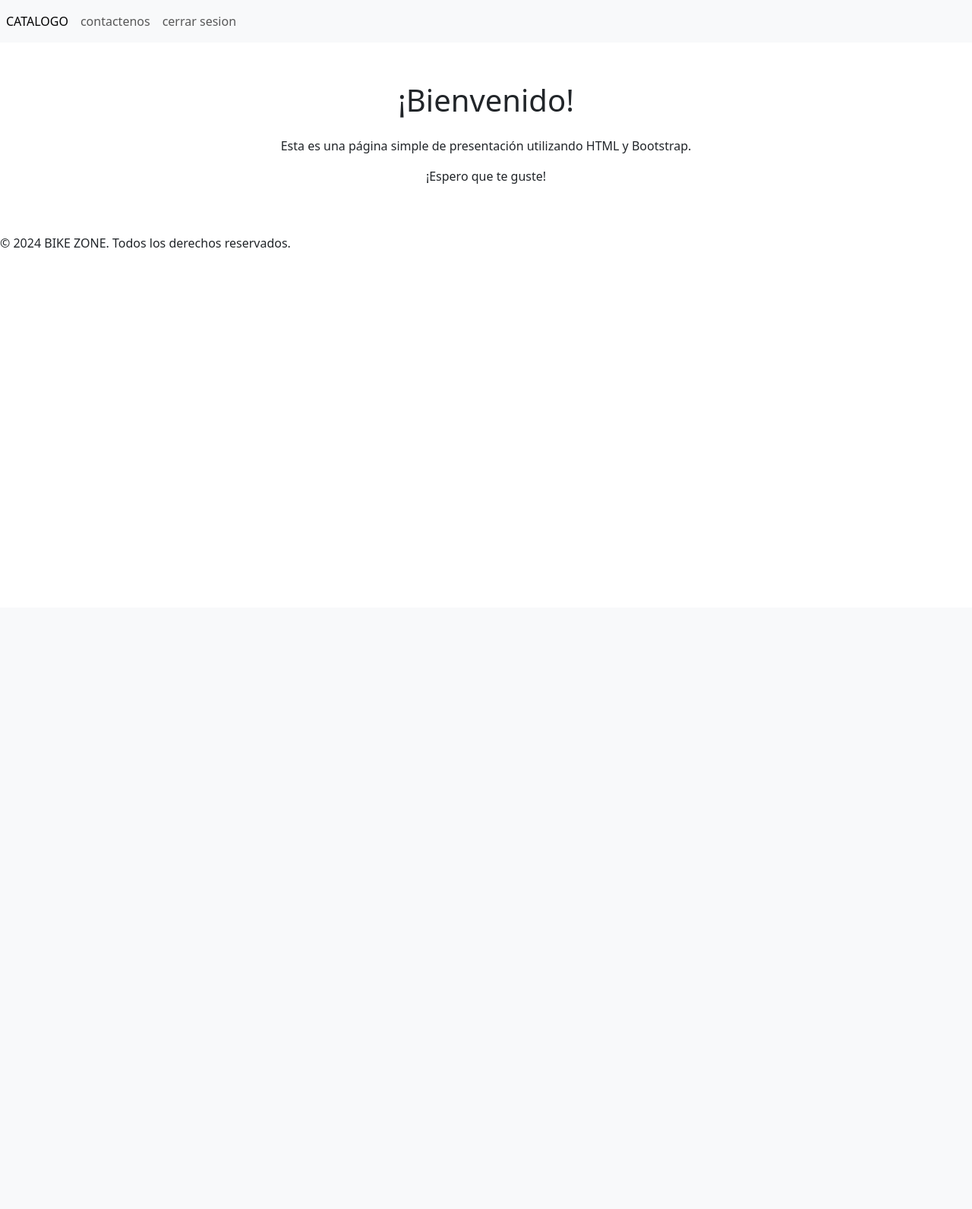
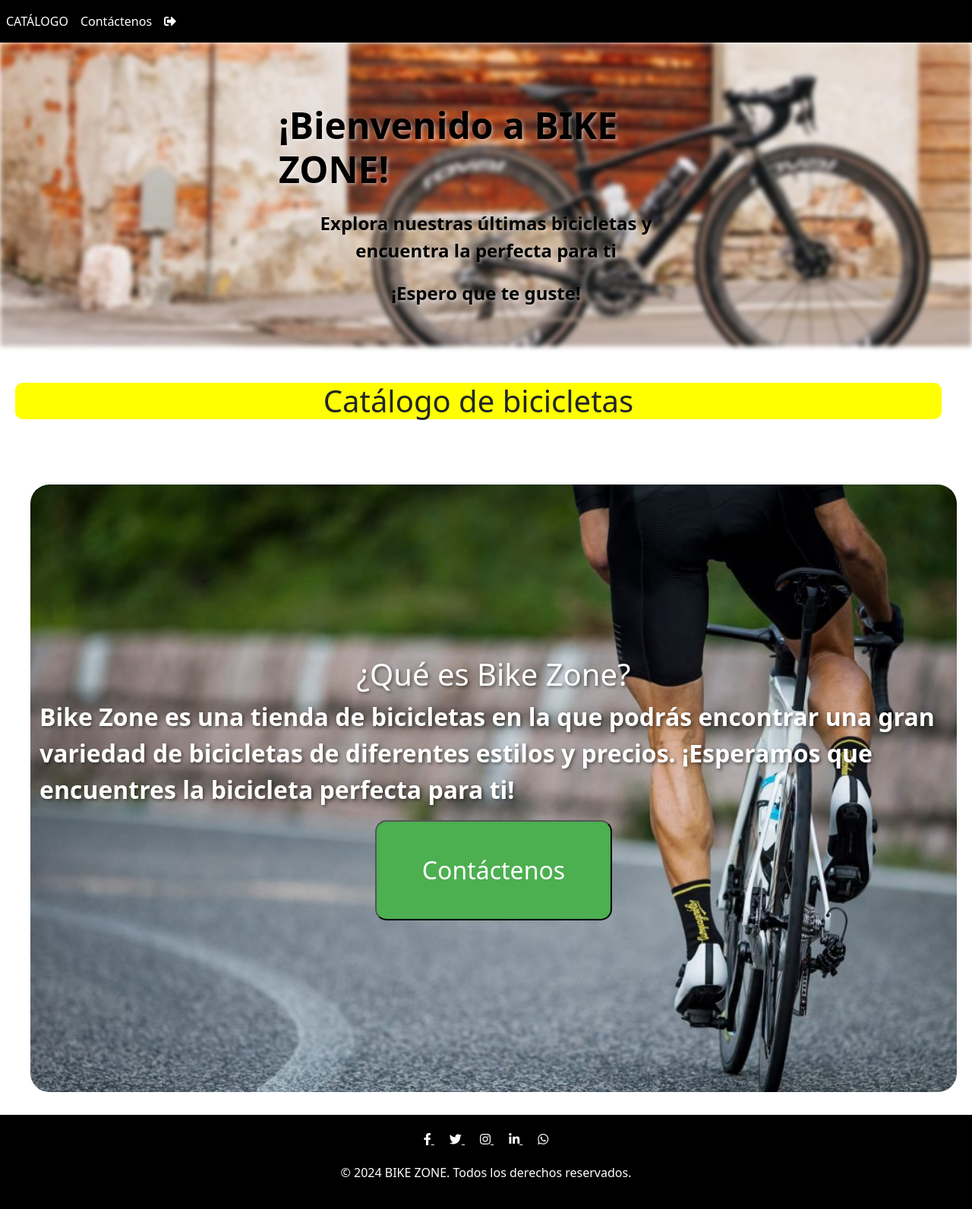
Before and after one commit to williRR/pagina-CRUD, a Flask app: page /menu in a window 1280 px wide. Shown: the whole page at 76% size. Before the commit the page ends 326 px from the top, so only its background shows below. Run offline with Flask 3, Linux system fonts and the light colour scheme; data that the repository does not hold is empty; some libraries are stand-ins or nearby versions.

Commit message:
agregando estilos css

```diff
--- a/app/static/css/full.css
+++ b/app/static/css/full.css
@@ -1,38 +1,169 @@
-.navbar {
-    position: fixed;
-    top: 0;
+.mountain-bg {
+    position: relative;
     width: 100%;
-    z-index: 1000; /* Esto asegura que la barra de navegación esté siempre en la parte superior de otros elementos */
+    height: 400px;
+    display: flex; /* Añadido para habilitar Flexbox */
+    align-items: center; /* Centra el contenido verticalmente */
+    justify-content: center; /* Centra el contenido horizontalmente */
 }
 
-body {
-    padding-top: 60px; /* Esto es para evitar que el contenido de la página se oculte detrás de la barra de navegación. Debes ajustar este valor según la altura de tu barra de navegación */
+.mountain-bg::before {
+    content: '';
+    position: absolute;
+    top: 0;
+    left: 0;
+    width: 100%;
+    height: 100%;
+    background-image: url('/static/img/fondo_landing.jpg');
+    background-size: cover;
+    background-repeat: no-repeat;
+    background-position: center;
+    filter: blur(3px);
+    z-index: -1;
 }
 
-/* El resto de tu CSS... */
+.content {
+    display: flex;
+    flex-direction: column;
+    position: relative;
+    padding: 0 20px;
+    color: #fff;
+    z-index: 1;
+}
 
-/* El resto de tu CSS... */
+.mountain-bg .container .row .col-md-6 h1 {
+    margin-bottom: 20px;
+    font-size: 3em;
+    color: #000000; /* Cambia el color de las letras a negro */
+    font-weight: bold;
+    text-shadow: 2px 2px 4px rgba(255, 255, 255, 0.5); /* Cambia la sombra a blanco */
+}
 
-/* El resto de tu CSS... */
+.mountain-bg .container .row .col-md-6 p {
+    margin-bottom: 20px;
+    font-size: 1.5em;
+    font-weight: bold;
+    color: #000000; /* Cambia el color de las letras a negro */
+    text-shadow: 2px 2px 4px rgba(255, 255, 255, 0.5); /* Cambia la sombra a blanco */
+}
+.col-md-12 {
+    display: flex;
+    flex-direction: column;
+    justify-content: center;
+    align-items: center;
+    height: 100vh; /* Ajusta esto según tus necesidades */
+    background-image: url('/static/img/imagen_contactenos.jpg'); /* Añade tu imagen de fondo aquí */
+    background-size: cover;
+    background-position: center;
+    font-size: 2em; /* Aumenta el tamaño de las letras */
+    font-weight: bold; /* Hace que la fuente sea más gruesa */
+    color: #ffffff; /* Cambia el color de las letras a blanco */
+    text-shadow: 2px 2px 4px rgba(0, 0, 0, 0.5); /* Añade una sombra a las letras */
+    border-radius: 25px;
+    margin: 30px; /* Añade un margen alrededor del contenedor */
+    margin-left: 20px; /* Añade un margen al lado izquierdo */
+    margin-right: 40px; /* Añade un margen al lado derecho */
+
+}
+
+.row.mt-5 {
+    margin-left: 20px; /* Añade un margen al lado izquierdo */
+    margin-right: 40px; /* Añade un margen al lado derecho */
+
+}
+
+.btn-contactenos {
+    display: inline-block;
+    padding: 40px 60px;
+    color: #ffffff; /* Cambia el color del texto a blanco */
+    background-color: #4CAF50; /* Cambia el color de fondo a verde */
+    border-radius: 15px; /* Añade bordes redondeados */
+    text-decoration: none; /* Elimina el subrayado del enlace */
+    font-size: 32px;
+    transition: background-color 0.3s ease; /* Añade una transición suave al cambiar el color de fondo */
+}
+
+.btn-contactenos:hover {
+    background-color: #45a049; /* Cambia el color de fondo al pasar el ratón por encima */
+}
+.flex-footer {
+    display: flex;
+    flex-direction: column;
+    align-items: center;
+    justify-content: center;
+    padding: 20px;
+    background-color: #000000; /* Cambia el color de fondo a negro */
+    color: #ffffff; /* Cambia el color del texto a blanco */
+}
+
+.flex-footer a {
+    color: #ffffff; /* Cambia el color del texto de los enlaces a blanco */
+    margin: 0 10px;
+}
+
+.flex-footer p {
+    margin-top: 20px;
+}
+.navbar.navbar-expand.navbar-light.bg-light {
+    background-color: #000000 !important; /* Cambia el color de fondo a negro */
+    color: #ffffff !important; /* Cambia el color del texto a blanco */
+}
+
+.navbar.navbar-expand.navbar-light.bg-light a {
+    color: #ffffff !important; /* Cambia el color del texto de los enlaces a blanco */
+}
+
+.navbar a.logout-icon {
+    display: flex;
+    align-items: center;
+}
+
+.header {
+    background-color: #000000; /* Cambia el color de fondo a negro */
+}
+
+h1.text-center {
+    background-color: #FFFF00; /* Cambia el color de fondo a amarillo */
+    border-radius: 10px;
+}
 
 
-
-.form-signin {
-    width: 100%;
-    max-width: 330px;
-    padding: 15px;
-    margin: auto;
+p.success-message {
+    color: #ffffff; /* Color rojo para el mensaje de error */
+    font-size: 0.9em; /* Tamaño de fuente del mensaje de error */
+    margin-top: 10px; /* Espacio superior */
+    background-color: #155724; /* Color de fondo */
+    border: 1px solid #155724; /* Borde */
+    border-radius: 5px; /* Borde redondeado */
+    padding: 10px; /* Espaciado interno */
+    animation: pulse 1s infinite alternate; /* Animación de pulso */
+    max-width: 600px; /* Limita el ancho máximo del mensaje */
+    margin: 10px auto; /* Centra el mensaje en la página */
 }
 
-.form-signin .form-control {
-    height: 35px;
-    padding: 6px 12px;
-    font-size: 14px;
+.btn-green {
+    background-color: #28a745 !important; /* Cambia el color de fondo a verde */
+    display: flex;
+    justify-content: center;
+    max-width: 90%; /* Limita el ancho máximo de la tabla al 90% del ancho del contenedor */
+    margin: auto; /* Centra la tabla horizontalmente */
+    padding: 20px; /* Añade espacio alrededor de la tabla */
+    border-color: #28a745 !important; /* Cambia el color del borde a verde */
 }
 
-.form-signin img {
-    display: block;
-    margin-left: auto;
-    margin-right: auto;
-    width: 200px; /* Aumenta este valor para hacer la imagen más grande */
+.table-container {
+    display: flex;
+    justify-content: center;
+    max-width: 90%; /* Limita el ancho máximo de la tabla al 90% del ancho del contenedor */
+    margin: auto; /* Centra la tabla horizontalmente */
+    padding: 20px; /* Añade espacio alrededor de la tabla */
 }
+.form-container {
+    display: flex;
+    justify-content: center;
+    align-items: center;
+    flex-direction: column;
+    max-width: 90%; /* Limita el ancho máximo del div al 90% del ancho del contenedor */
+    margin: auto; /* Centra el div horizontalmente */
+    padding: 20px; /* Añade espacio alrededor del div */
+}
--- a/app/templates/admin/cabecera.html
+++ b/app/templates/admin/cabecera.html
@@ -8,7 +8,7 @@
             name="viewport"
             content="width=device-width, initial-scale=1, shrink-to-fit=no"
         />
-
+        <link rel="stylesheet" href="https://cdnjs.cloudflare.com/ajax/libs/font-awesome/5.15.3/css/all.min.css">
         <!-- Bootstrap CSS v5.2.1 -->
         <link
             href="https://cdn.jsdelivr.net/npm/bootstrap@5.3.2/dist/css/bootstrap.min.css"
@@ -27,19 +27,15 @@
 <!--  -->
 
 <!-- BARRA DE NAVEGACION  -->
-
 <nav class="navbar navbar-expand navbar-light bg-light">
-    <div class="nav navbar-nav">
-
-
-        <a class="nav-item nav-link active" href="/menu" aria-current="page"> CATALOGO </a>
-
-        <!-- <a class="nav-item nav-link" href="/administrar_productos">ADMIN PRODUCTOS</a> -->
-
-
-        <a class="nav-item nav-link" href="/contactenos">contactenos</a>
-        <a class="nav-item nav-link" href="/login">cerrar sesion</a>
-
-
+    <div class="nav navbar-nav mr-auto">
+        <a class="nav-item nav-link active" href="/menu" aria-current="page">CATÁLOGO</a>
+        <!-- <a class="nav-item nav-link" href="/administrar_productos">ADMINISTRAR PRODUCTOS</a> -->
+        <a class="nav-item nav-link" href="/contactenos">Contáctenos</a>
+    </div>
+    <div class="nav navbar-nav ml-auto">
+        <a class="nav-item nav-link logout-icon" href="/login">
+            <i class="fas fa-sign-out-alt"></i> <!-- Añade un icono de cierre de sesión -->
+        </a>
     </div>
 </nav>
--- a/app/templates/admin/descripcionP.html
+++ b/app/templates/admin/descripcionP.html
@@ -58,7 +58,7 @@ Aquí está cómo puedes hacerlo: -->
 
 
               <!-- AGREGAR AL CARRITO  -->
-              <button type="submit" class="btn btn-primary" >Agregar al Carrito</button>
+              <button type="submit" class="btn btn-primary btn-block">Agregar al Carrito</button>
             </form>
           </div>
         </div>
@@ -77,4 +77,7 @@ Aquí está cómo puedes hacerlo: -->
       cantidad.value = Math.max(1, parseInt(cantidad.value) - 1);
     });
   </script>
+
+
+
 {%include 'admin/pie.html'%}
--- a/app/templates/admin/menu.html
+++ b/app/templates/admin/menu.html
@@ -1,17 +1,16 @@
 {%include 'admin/cabecera.html'%}
 
 
-
-
-
-<div class="container mt-5">
+<div class="mountain-bg">
+  <div class="container mt-5">
     <div class="row">
       <div class="col-md-6 offset-md-3">
-        <h1 class="text-center mb-4">¡Bienvenido!</h1>
-        <p class="text-center">Esta es una página simple de presentación utilizando HTML y Bootstrap.</p>
+        <h1 class=" mb-4">¡Bienvenido a BIKE ZONE!</h1>
+        <p class="text-center">Explora nuestras últimas bicicletas y encuentra la perfecta para ti</p>
         <p class="text-center">¡Espero que te guste!</p>
       </div>
     </div>
+  </div>
 </div>
 
 
@@ -26,7 +25,15 @@
 
 
 
+
+
+
+
+
+
     <div class="row mt-5">
+
+      <h1 class="text-center">Catálogo de bicicletas</h1>
       {% for producto in productos %}
       <div class="col-md-3">
         <div class="card">
@@ -43,6 +50,15 @@
       {% endfor %}
     </div>
 
+  <div class="row mt-5">
+      <div class="col-md-12">
+          <h1 class="custom-text">¿Qué es Bike Zone?</h1>
+          <p class="custom-text">Bike Zone es una tienda de bicicletas en la que podrás encontrar una gran variedad de bicicletas de diferentes estilos y precios. ¡Esperamos que encuentres la bicicleta perfecta para ti!</p>
+          <button class="btn-contactenos" onclick="location.href='/contactenos'">Contáctenos</button>
+      </div>
+  </div>
+
+
 
 
 
--- a/app/templates/admin/pie.html
+++ b/app/templates/admin/pie.html
@@ -1,4 +1,5 @@
-<footer><div class="social-media">
+<footer class="flex-footer">
+    <div class="social-media">
         <a href="https://www.facebook.com" target="_blank" aria-label="Facebook">
             <i class="fab fa-facebook-f"></i>
         </a>
@@ -17,9 +18,11 @@
     </div>
     <p>© 2024 BIKE ZONE. Todos los derechos reservados.</p>
 </footer>
+
 <script src="script.js"></script>
 
-</div>
+
+
 
 
 
```
Also changed, not shown: app/templates/admin/admin.html (+8 -19 lines), app/templates/admin/editar.html (+2 -6 lines), app/static/img/2024224014_v brake.png (added), app/static/img/2024224123_CALIPER.png (added), app/static/img/2024224317_CALIPER.png (added), app/static/img/2024224355_bici.jpg (added), app/static/img/2024224442_Casco-certificado-abatible-doble-proposito-para-moto-Ultra-4210-negro-mate-solido-Todomoto-Guatemala_1-1.jpg (added), app/static/img/fondo_landing.jpg (added), app/static/img/imagen_contactenos.jpg (added). Lines whose indentation alone changed are shown as unchanged.
